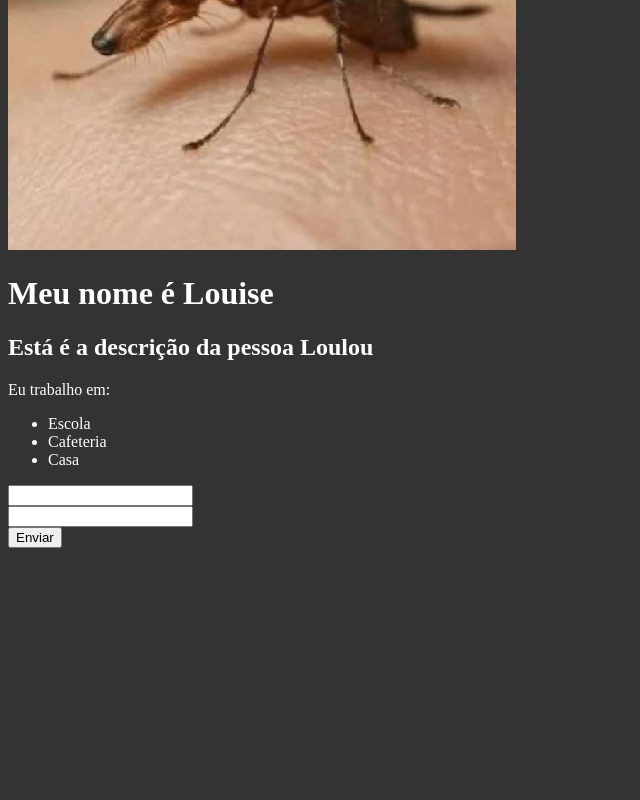
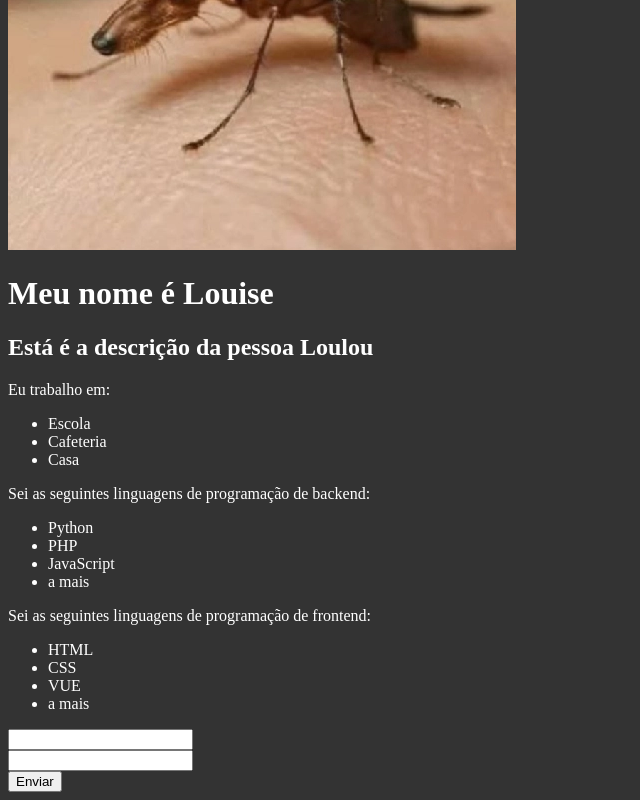
Before and after one commit to Emylouly/Vue3, a Vue app in the folder 4_vue_lifecycle/: page / in a window 1280 px wide. Shown: the part 594-1394 px from the top of the page, without its empty margins (0-640 px from the left). Before the commit the page ends 1150 px from the top, so only its background shows below. Built offline with nearby package versions, Linux system fonts and the light colour scheme.

Commit message:
Update Dados.vue

```diff
--- a/4_vue_lifecycle/src/components/Dados.vue
+++ b/4_vue_lifecycle/src/components/Dados.vue
@@ -6,6 +6,23 @@
             <li>Cafeteria</li>
             <li>Casa</li>
         </ul>
+
+        <p>Sei as seguintes linguagens de programação de backend:</p>
+
+        <ul>
+            <li v-for="(technology, index) in backend_technologies" v-bind:key="index">
+                {{ technology }}</li>
+            <li>a mais</li>
+        </ul>
+
+        <p>Sei as seguintes linguagens de programação de frontend:</p>
+
+        <ul>
+            <li v-for="technology in frontend_technologies" :key="technology.id">
+                {{ technology.language }}</li>
+            <li>a mais</li>
+        </ul>
+
     </div>
 </template>
 
@@ -13,5 +30,16 @@
 export default {
     name:'Dados',
 
+    data() {
+        return {
+            backend_technologies:['Python', 'PHP', 'JavaScript'],
+            frontend_technologies:[
+                {id: 1, language: 'HTML'},
+                {id: 2, language: 'CSS'},
+                {id: 3, language: 'VUE'},
+            ]
+        }
+    }
+
 }
 </script>
```
